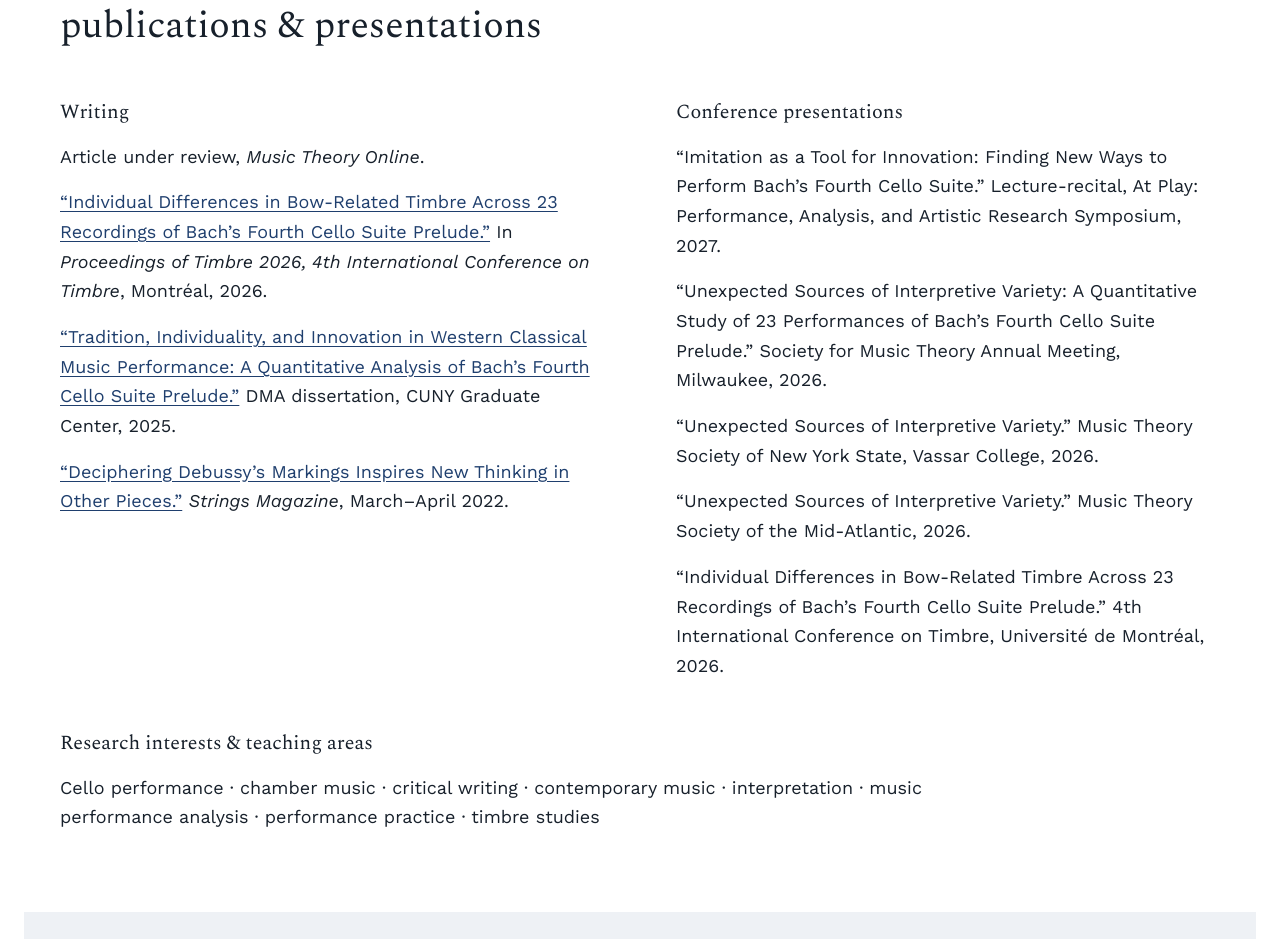
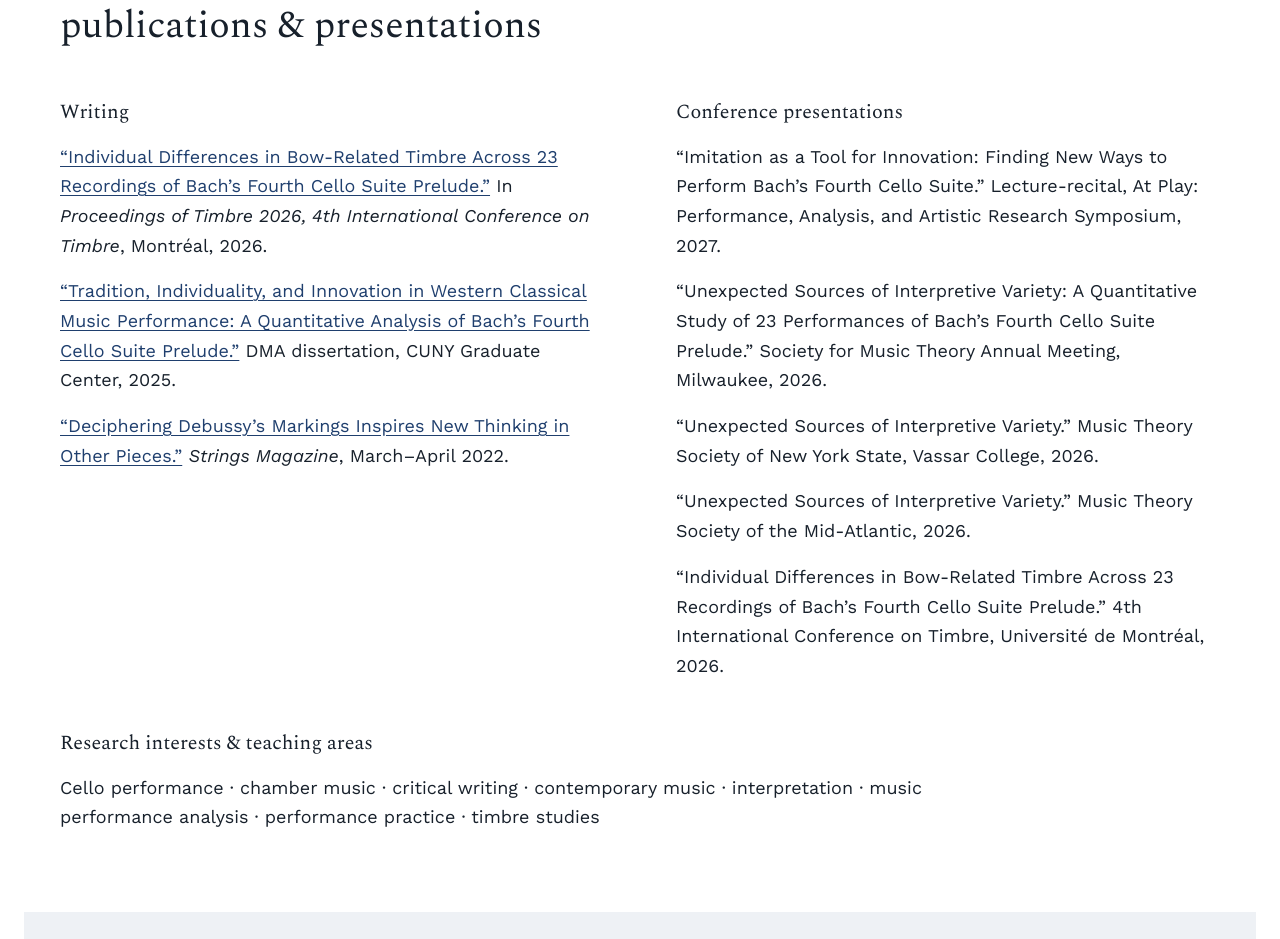
Before and after one commit to cmonfredo/claremonfredo-website, a plain HTML site: page research.html in a window 1280 px wide. Shown: the part 5152-6091 px from the top of the page. Drawn offline with nearby package versions, Linux system fonts and the light colour scheme.

Commit message:
Remove Music Theory Online listing
Co-Authored-By: Claude Opus 5.5 <noreply@anthropic.com>
Claude-Session: https://claude.ai/code/session_013pPuLNWcmREa6nuxbmS3B3

```diff
--- a/research.html
+++ b/research.html
@@ -220,7 +220,6 @@
           <div class="stack">
             <h3>Writing</h3>
             <ul class="pub-list">
-              <li>Article under review, <em>Music Theory Online</em>.</li>
               <li><a href="https://timbreconference.org/timbre2026/proceedings/Timbre2026_Proceedings_2026_07_13.pdf">“Individual Differences in Bow-Related Timbre Across 23 Recordings of Bach’s Fourth Cello Suite Prelude.”</a> In <em>Proceedings of Timbre 2026, 4th International Conference on Timbre</em>, Montréal, 2026.</li>
               <li><a href="https://academicworks.cuny.edu/cgi/viewcontent.cgi?article=7601&amp;context=gc_etds">“Tradition, Individuality, and Innovation in Western Classical Music Performance: A Quantitative Analysis of Bach’s Fourth Cello Suite Prelude.”</a> DMA dissertation, CUNY Graduate Center, 2025.</li>
               <li><a href="https://stringsmagazine.com/deciphering-debussys-markings-inspires-new-thinking-in-other-pieces/">“Deciphering Debussy’s Markings Inspires New Thinking in Other Pieces.”</a> <em>Strings Magazine</em>, March–April 2022.</li>
```
